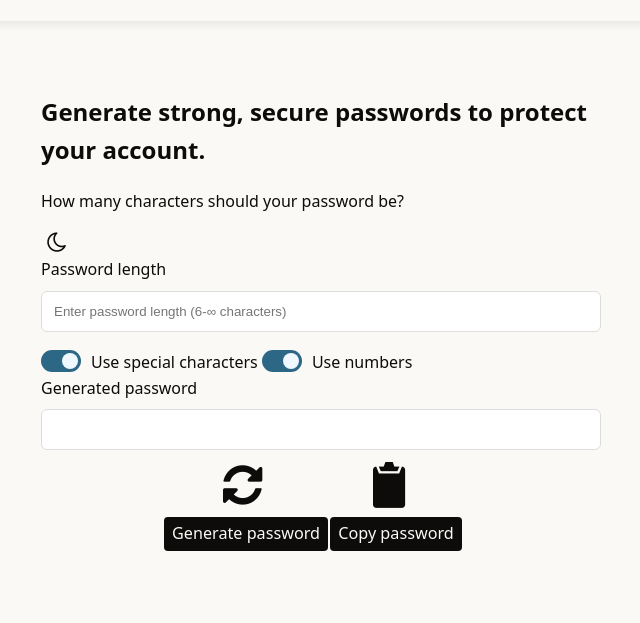
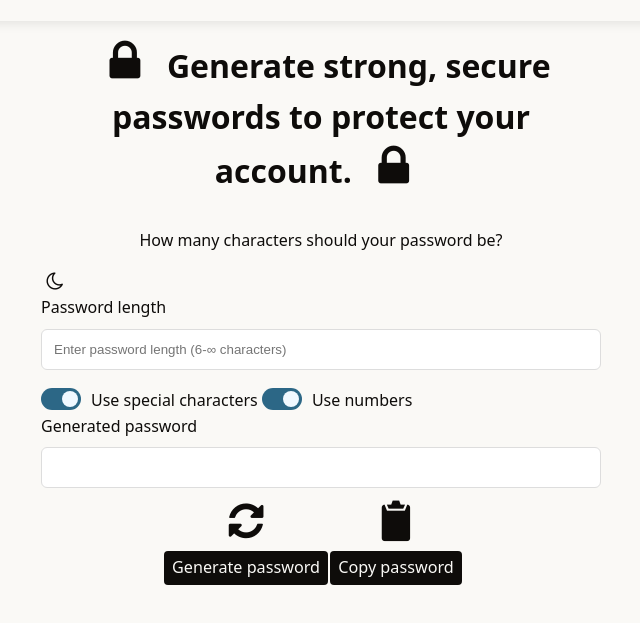
Before and after one commit to Armands-Bidzans/remake-password-generator, a plain HTML site: page index.html in a window 1280 px wide. Shown: the part 97-720 px from the top of the page, without its empty margins (319-959 px from the left). Drawn offline with Linux system fonts and the light colour scheme.

Commit message:
added few new icons, fixed invisible icons, if launch locally

```diff
--- a/index.html
+++ b/index.html
@@ -8,9 +8,9 @@
   <link rel="stylesheet" href="styles.css" async>
   <title>Secure Password Generator</title>
 </head>
-
 <body>
-  <nav class="navbar" aria-label="Main navigation">
+  <!-- Уменьшаем отступ снизу у navbar с помощью инлайн-стиля -->
+  <nav class="navbar" aria-label="Main navigation" style="margin-bottom: 1rem;">
     <a class="nav-item" href="aboutpass.html" tabindex="0" onkeydown="if(event.key === 'Enter' || event.key === ' ') this.click()">
       <span>About Passwords</span>
     </a>
@@ -30,53 +30,90 @@
     </div>
   </nav>
 
-<div class="container" role="main">
-  <h2>Generate strong, secure passwords to protect your account.</h2>
-  <p>How many characters should your password be?</p>
+  <!-- Убираем возможный дополнительный отступ сверху через inline-style -->
+  <div class="container" role="main" style="margin-top: 0; padding-top: 0;">
+    <!-- Делаем заголовок в стиле to-do листа: добавляем иконку и меняем цвет -->
+<h1 style="text-align: center; margin: 1rem 0 2rem; font-size: 2rem;">
+  <i class="icon-lock"></i>
+  Generate strong, secure passwords to protect your account. <i class="icon-lock"></i>
+</h1>
 
-  <button class="icon-moon" onclick="toggleDarkMode()" tabindex="0"
+
+
+
+    <p style="text-align: center;">How many characters should your password be?</p>
+
+    <button class="icon-moon"
+            onclick="toggleDarkMode()"
+            tabindex="0"
             onkeyup="if(event.key === 'Enter' || event.key === ' ') toggleDarkMode()"
-    aria-label="Toggle dark mode"></button>
+            aria-label="Toggle dark mode">
+    </button>
 
     <form role="form">
       <label for="length" class="visually-hidden">Password length</label>
-  <input type="text" id="length" name="length"
-  placeholder="Enter password length (6-∞ characters)" tabindex="0"
+      <input type="text"
+             id="length"
+             name="length"
+             placeholder="Enter password length (6-∞ characters)"
+             tabindex="0"
              aria-label="Enter password length">
     </form>
 
     <div class="checkbox-group">
       <label class="checkbox style-e">
-  <input type="checkbox" id="special" checked tabindex="0"
+        <input type="checkbox"
+               id="special"
+               checked
+               tabindex="0"
                onkeyup="if(event.key === 'Enter' || event.key === ' ') this.click()">
         <span>Use special characters</span>
         <div class="checkbox__checkmark"></div>
       </label>
 
       <label class="checkbox style-e">
-  <input type="checkbox" id="number" checked tabindex="0" onkeyup="if(event.key === 'Enter' || event.key === ' ') this.click()">
-  <span>Use numbers                            </span>
+        <input type="checkbox"
+               id="number"
+               checked
+               tabindex="0"
+               onkeyup="if(event.key === 'Enter' || event.key === ' ') this.click()">
+        <span>Use numbers</span>
         <div class="checkbox__checkmark"></div>
       </label>
     </div>
 
     <label for="password" class="visually-hidden">Generated password</label>
-<input type="text" id="password" name="password" readonly tabindex="0" aria-label="Generated password">
+    <input type="text"
+           id="password"
+           name="password"
+           readonly
+           tabindex="0"
+           aria-label="Generated password">
 
     <div class="button-group">
-  <div class="button" role="button" tabindex="0" onclick="generatePassword()"
+      <div class="button"
+           role="button"
+           tabindex="0"
+           onclick="generatePassword()"
            onkeydown="if(event.key === 'Enter' || event.key === ' ') generatePassword()"
            aria-label="Generate password">
-    <i class="icon-loading"></i>
+        <i class="icon-arrows-cw"></i>
         <span class="tooltip-text">Generate password</span>
       </div>
-  <div class="button" role="button" tabindex="0" onclick="copyPassword()"
+
+      <div class="button"
+           role="button"
+           tabindex="0"
+           onclick="copyPassword()"
            onkeydown="if(event.key === 'Enter' || event.key === ' ') copyPassword()"
            aria-label="Copy password">
         <i class="icon-clipboard"></i>
         <span class="tooltip-text">Copy password</span>
       </div>
     </div>
+  </div>
+
+  <!-- Сохраняем подключение скрипта без изменений функционала -->
   <script src="script.js" async></script>
 </body>
 </html>
--- a/styles.css
+++ b/styles.css
@@ -239,24 +239,38 @@ input[type="text"] {
   100% { transform: rotate(0); }
 }
 
+/* Обновлённый блок подключения Fontello – пути изменены для корректной загрузки при локальном запуске */
 @font-face {
   font-family: 'fontello';
-  src: url('../font/fontello.woff2?8091100') format('woff2'),
-       url('../font/fontello.woff?8091100') format('woff');
-  font-display: swap;
+  src: url('font/fontello.eot?15294365');
+  src: url('font/fontello.eot?15294365#iefix') format('embedded-opentype'),
+       url('font/fontello.woff2?15294365') format('woff2'),
+       url('font/fontello.woff?15294365') format('woff'),
+       url('font/fontello.ttf?15294365') format('truetype'),
+       url('font/fontello.svg?15294365#fontello') format('svg');
+  font-weight: normal;
+  font-style: normal;
 }
-[class*="icon-"]::before {
-  font-family: 'fontello';
+
+[class^="icon-"]:before, [class*=" icon-"]:before {
+  font-family: "fontello";
   font-style: normal;
+  font-weight: normal;
+  speak: never;
   display: inline-block;
+  text-decoration: inherit;
   width: 1em;
-  margin: 0 0.2em;
+  margin-right: .2em;
+  text-align: center;
+  font-variant: normal;
+  text-transform: none;
   line-height: 1em;
-  font-size: 170%;
+  margin-left: .2em;
   -webkit-font-smoothing: antialiased;
   -moz-osx-font-smoothing: grayscale;
 }
 
-.icon-clipboard::before { content: '\e801'; }
-.icon-moon::before { content: '\f186'; }
-.icon-loading::before { content: '\e800'; }
+.icon-lock:before {content: '\e800'; font-size: 1.5em;}
+.icon-clipboard:before{content: '\e801'; font-size: 1.5em;}
+.icon-arrows-cw:before {content: '\e802'; font-size: 1.5em; }
+.icon-moon:before {content: '\f186';font-size: 1.5em; }
```
Also changed, not shown: font/fontello.woff2, icon-lock.svg. Lines whose indentation alone changed are shown as unchanged.
